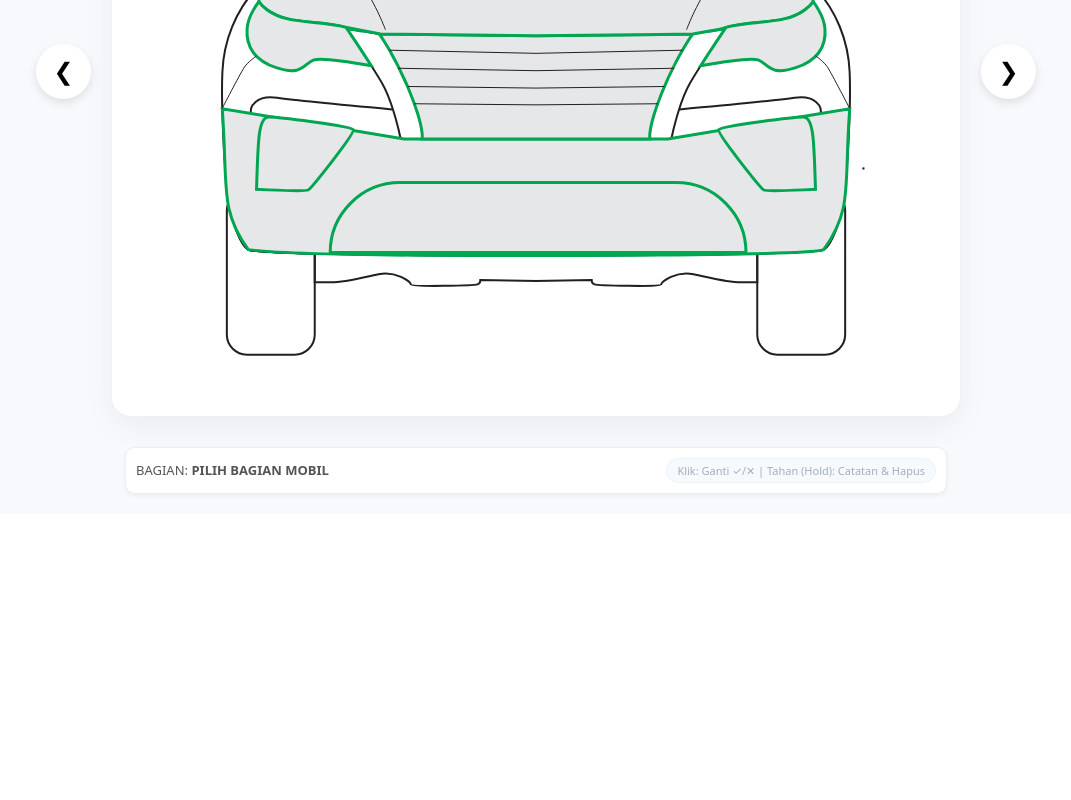
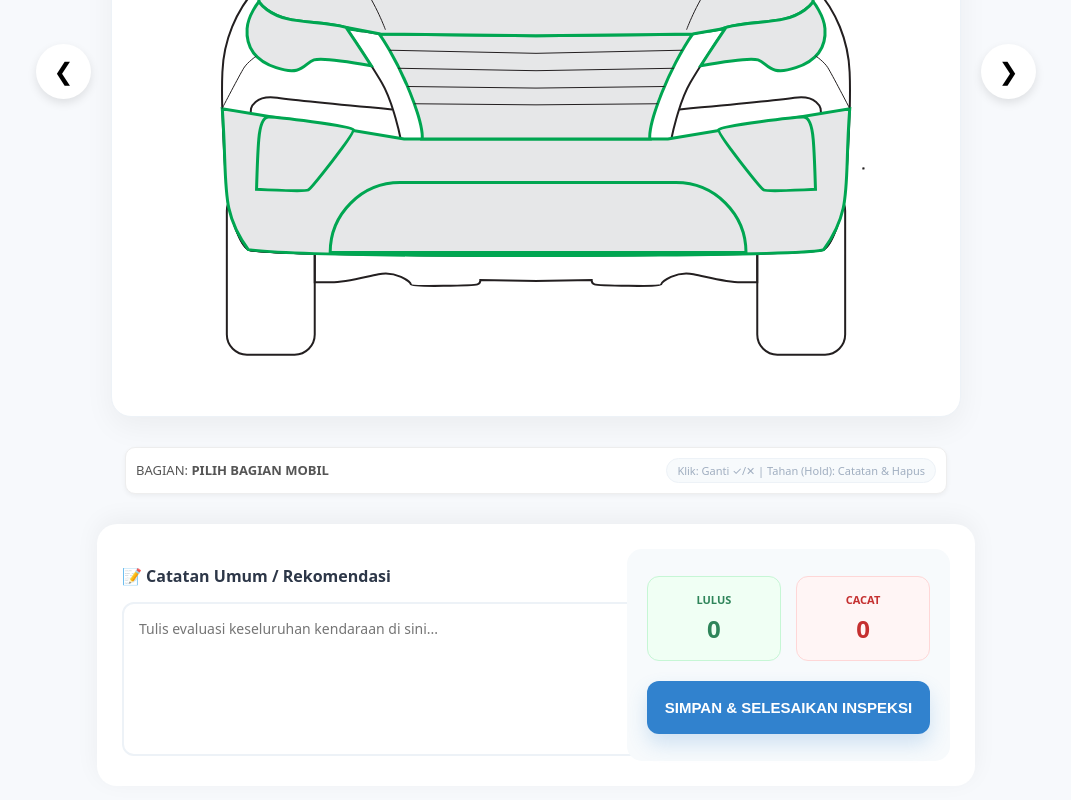
Before and after one commit to DIASANJOY/vehicle-inspection-system, a React (Vite) app: page / in a window 1280 px wide. Shown: the part 397-1197 px from the top of the page, without its empty margins (104-1175 px from the left). Before the commit the page ends 919 px from the top, so only its background shows below. Built offline with nearby package versions, Linux system fonts and the light colour scheme.

Commit message:
UI: Add professional footer panel with General Notes, Stats Summary, and Submit action

```diff
--- a/src/Vector.css
+++ b/src/Vector.css
@@ -553,3 +553,96 @@
   border-radius: 20px;
   border: 1px solid #edf2f7;
 }
+
+
+/* FOOTER PANEL: GENERAL NOTES & SUMMARY */
+.footer-panel {
+  margin-top: 30px;
+  display: grid;
+  grid-template-columns: 1fr;
+  gap: 20px;
+  background: white;
+  padding: 25px;
+  border-radius: 20px;
+  box-shadow: 0 -5px 25px rgba(0,0,0,0.05);
+}
+
+@media (min-width: 992px) {
+  .footer-panel {
+    grid-template-columns: 1.5fr 1fr;
+  }
+}
+
+.general-notes-section h3 {
+  font-size: 16px;
+  color: #2d3748;
+  margin-bottom: 15px;
+}
+
+.general-textarea {
+  width: 100%;
+  min-height: 120px;
+  border: 2px solid #edf2f7;
+  border-radius: 12px;
+  padding: 15px;
+  font-family: inherit;
+  font-size: 14px;
+  resize: vertical;
+  transition: all 0.2s;
+}
+
+.general-textarea:focus {
+  outline: none;
+  border-color: #3182ce;
+  box-shadow: 0 0 0 3px rgba(49, 130, 206, 0.1);
+}
+
+.summary-section {
+  display: flex;
+  flex-direction: column;
+  justify-content: center;
+  gap: 20px;
+  background: #f7fafc;
+  padding: 20px;
+  border-radius: 15px;
+}
+
+.stats-group {
+  display: flex;
+  gap: 15px;
+}
+
+.stat-card {
+  flex: 1;
+  padding: 15px;
+  border-radius: 12px;
+  display: flex;
+  flex-direction: column;
+  align-items: center;
+}
+
+.stat-card.passed { background: #f0fff4; color: #2f855a; border: 1px solid #c6f6d5; }
+.stat-card.failed { background: #fff5f5; color: #c53030; border: 1px solid #fed7d7; }
+
+.stat-label { font-size: 11px; font-weight: bold; margin-bottom: 5px; }
+.stat-count { font-size: 24px; font-weight: 800; }
+
+.submit-report-btn {
+  width: 100%;
+  background: #3182ce;
+  color: white;
+  border: none;
+  padding: 18px;
+  border-radius: 12px;
+  font-weight: bold;
+  font-size: 15px;
+  cursor: pointer;
+  transition: all 0.3s;
+  box-shadow: 0 10px 20px rgba(49, 130, 206, 0.2);
+}
+
+.submit-report-btn:hover {
+  background: #2b6cb0;
+  transform: translateY(-2px);
+  box-shadow: 0 12px 25px rgba(49, 130, 206, 0.3);
+}
--- a/src/Vector.jsx
+++ b/src/Vector.jsx
@@ -8,6 +8,7 @@ const Vector = () => {
   const [markers, setMarkers] = useState({});
   const [hoverName, setHoverName] = useState("");
   const [activePopup, setActivePopup] = useState(null); // { id, x, y }
+  const [generalNote, setGeneralNote] = useState(""); // Catatan Umum
 
   // Timer untuk deteksi Long Press
   const pressTimer = React.useRef(null);
@@ -348,6 +349,36 @@ const Vector = () => {
         <span>BAGIAN: <strong>{hoverName || "PILIH BAGIAN MOBIL"}</strong></span>
         <span className="legend">Klik: Ganti ✓/✕ | Tahan (Hold): Catatan & Hapus</span>
       </div>
+
+      {/* Footer Panel: Catatan Umum & Ringkasan */}
+      <div className="footer-panel">
+        <div className="general-notes-section">
+          <h3>📝 Catatan Umum / Rekomendasi</h3>
+          <textarea
+            placeholder="Tulis evaluasi keseluruhan kendaraan di sini..."
+            className="general-textarea"
+            value={generalNote}
+            onChange={(e) => setGeneralNote(e.target.value)}
+          />
+        </div>
+
+        <div className="summary-section">
+          <div className="stats-group">
+            <div className="stat-card passed">
+              <span className="stat-label">LULUS</span>
+              <span className="stat-count">{Object.values(markers).filter(m => m.type === 'tick').length}</span>
+            </div>
+            <div className="stat-card failed">
+              <span className="stat-label">CACAT</span>
+              <span className="stat-count">{Object.values(markers).filter(m => m.type === 'cross').length}</span>
+            </div>
+          </div>
+
+          <button className="submit-report-btn" onClick={() => alert("Laporan Berhasil Disimpan!")}>
+            SIMPAN & SELESAIKAN INSPEKSI
+          </button>
+        </div>
+      </div>
     </div>
   );
 };
```
